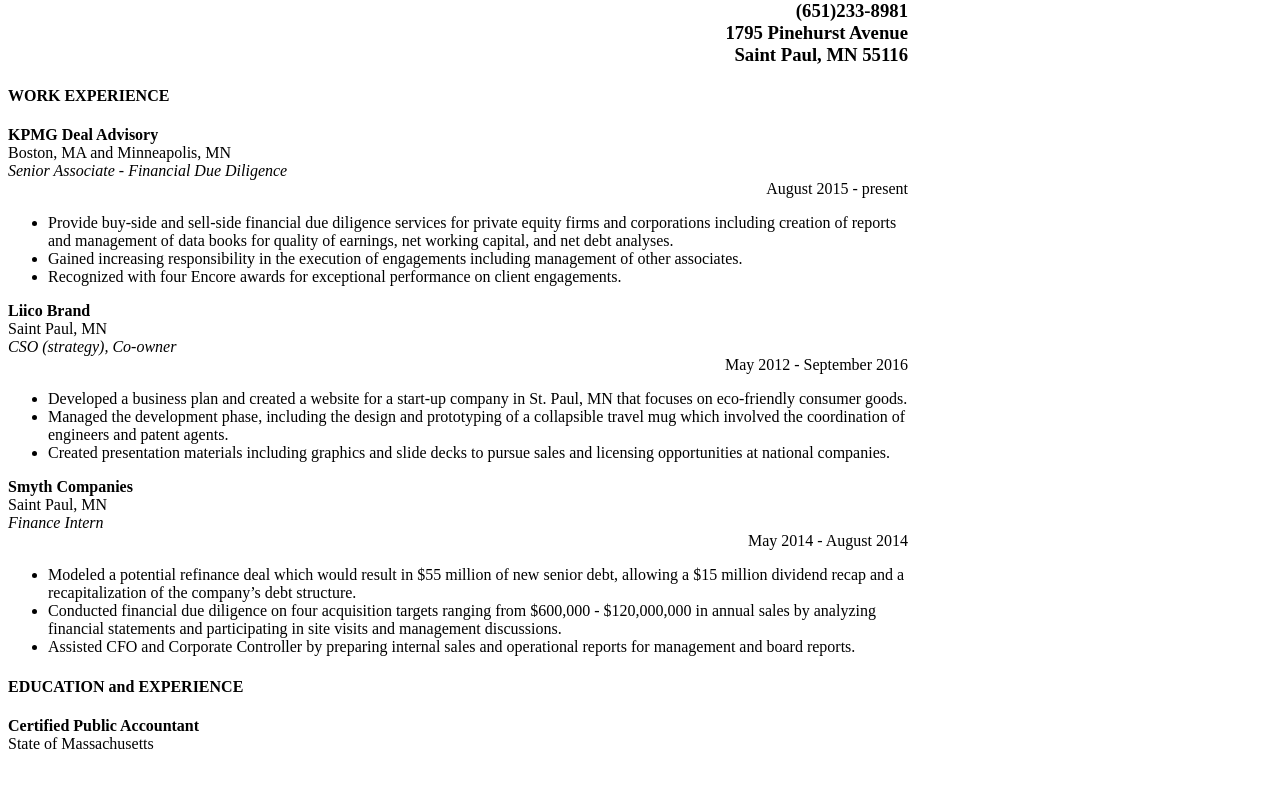
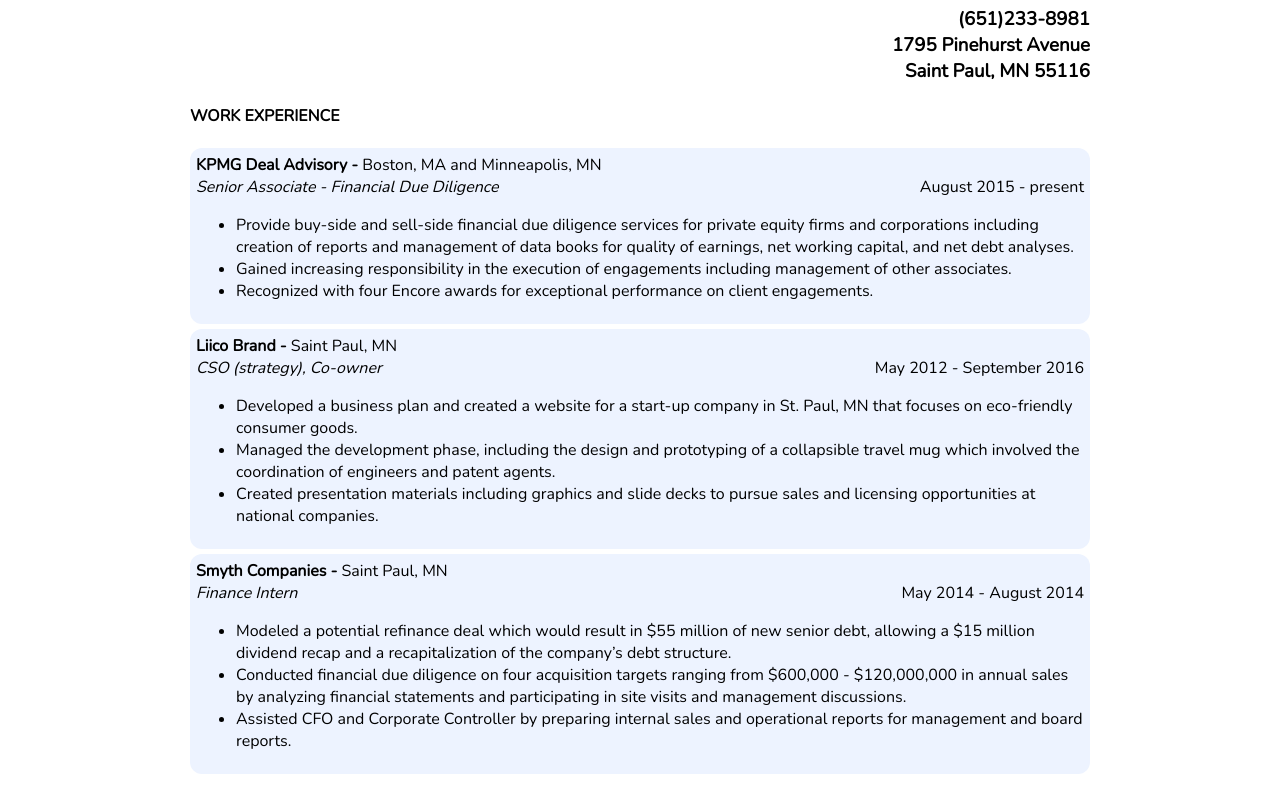
Before and after one commit to bhickey77/bhickey77.github.io, a plain HTML site: page index.html in a window 1280 px wide. Shown: the part 80-870 px from the top of the page. Before the commit the page ends 841 px from the top, so only its background shows below. Drawn offline with nearby package versions, Linux system fonts and the light colour scheme.

Commit message:
add resume item styling'

```diff
--- a/index.html
+++ b/index.html
@@ -7,26 +7,27 @@
   </head>
 
   <body>
-      <div class="container">
 
-     <h1 sytle="text-align: right">
+  <div class="container">
+
+  <h1 sytle="text-align: right">
   Bill Hickey
-    </h1>
+  </h1>
 
-    <h3>
+  <h3>
    (651)233-8981 <br />1795 Pinehurst Avenue <br /> Saint Paul, MN 55116
   </h3>
 
-  <h4>
+  <h4 class="sectionTitle">
     WORK EXPERIENCE
-   </H4>
+  </h4>
 
 
 
     <div class="resumeItem">
-      <div class="organization">KPMG Deal Advisory</div><span class="location">Boston, MA and Minneapolis, MN</span>
-      <div class="position">Senior Associate - Financial Due Diligence</div>
-      <div class="date">August 2015 - present</div>
+      <span class="organization">KPMG Deal Advisory - </span><span class="location">Boston, MA and Minneapolis, MN</span></br>
+      <span class="position">Senior Associate - Financial Due Diligence</span>
+      <span class="date">August 2015 - present</span>
       <ul>
         <li>Provide buy-side and sell-side financial due diligence services for private equity firms and corporations including creation of reports
           and management of data books for quality of earnings, net working capital, and net debt analyses.</li>
@@ -36,9 +37,9 @@
     </div>
 
     <div class="resumeItem">
-    <div class="organization">Liico Brand</div><span class="location">Saint Paul, MN</span>
-    <div class="position">CSO (strategy), Co-owner</div>
-    <div class="date">May 2012 - September 2016</div>
+    <span class="organization">Liico Brand - </span><span class="location">Saint Paul, MN</span></br>
+    <span class="position">CSO (strategy), Co-owner</span>
+    <span class="date">May 2012 - September 2016</span>
     <ul>
       <li>Developed a business plan and created a website for a start-up company in St. Paul, MN that focuses on eco-friendly consumer goods.</li>
       <li>Managed the development phase, including the design and prototyping of a collapsible travel mug which involved the coordination
@@ -48,9 +49,9 @@
     </div>
 
     <div class="resumeItem">
-    <div class="organization">Smyth Companies</div><span class="location">Saint Paul, MN</span>
-    <div class="position">Finance Intern</div>
-    <div class="date">May 2014 - August 2014</div>
+    <span class="organization">Smyth Companies - </span><span class="location">Saint Paul, MN</span></br>
+    <span class="position">Finance Intern</span>
+    <span class="date">May 2014 - August 2014</span>
     <ul>
       <li>Modeled a potential refinance deal which would result in $55 million of new senior debt, allowing a $15 million dividend
                      recap and a recapitalization of the company’s debt structure.</li>
--- a/style.css
+++ b/style.css
@@ -1,7 +1,12 @@
+@import url('https://fonts.googleapis.com/css?family=Nunito');
+
 title {
  text-align: right;
 }
 
+body {
+  font-family: 'Nunito';
+}
 p {
   text-align: right;
 }
@@ -22,14 +27,20 @@
 }
 
 .date {
- block: inline-block;
- text-align: right;
+ float: right;
 }
 
 .resumeItem {
- background-color: DAECFF
+ background-color: #edf3ff;
+ border-radius: 12px;
+ padding: 6px;
+ margin-top: 5px;
 }
 
 .container {
  width: 900px;
+ margin: auto;
 }
+
+.sectionTitle {
+}
```
